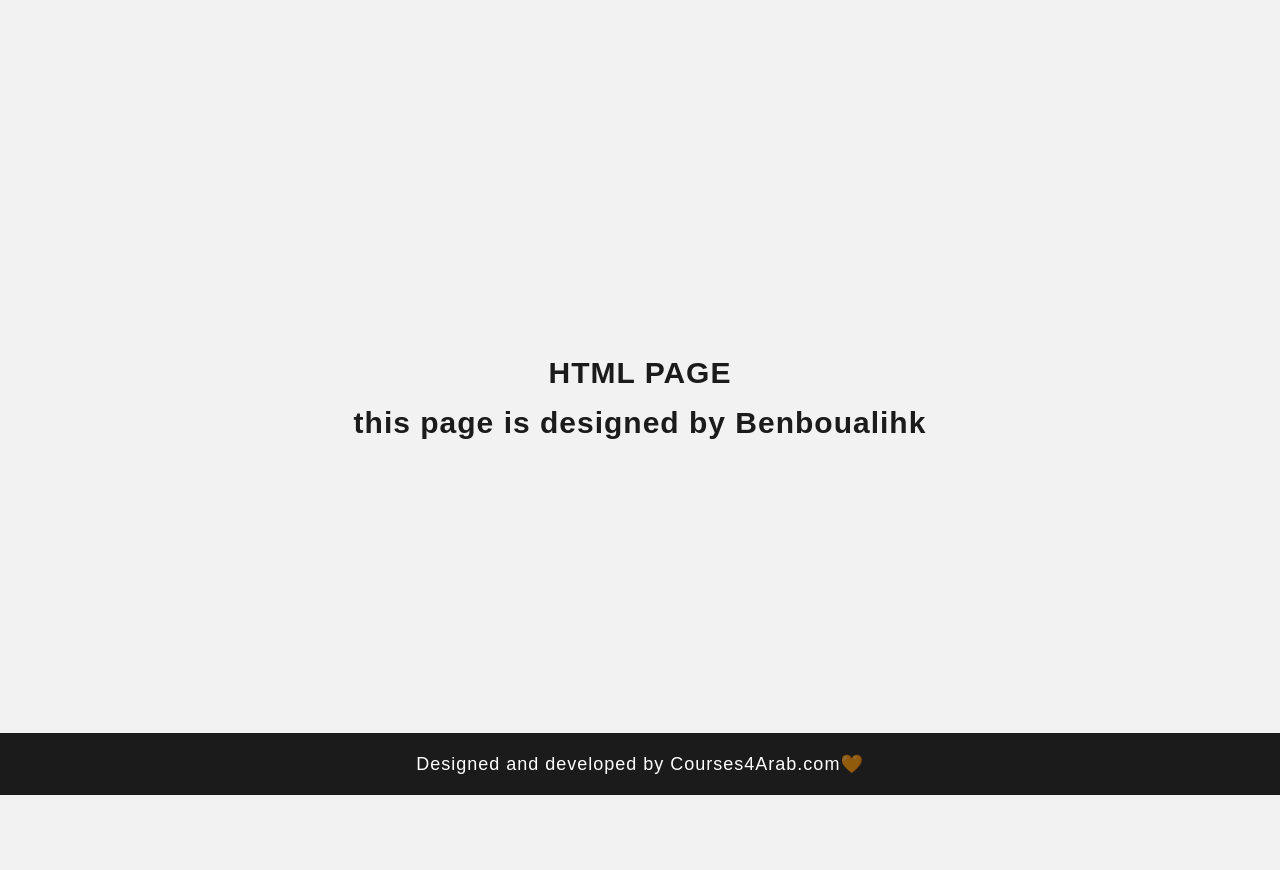
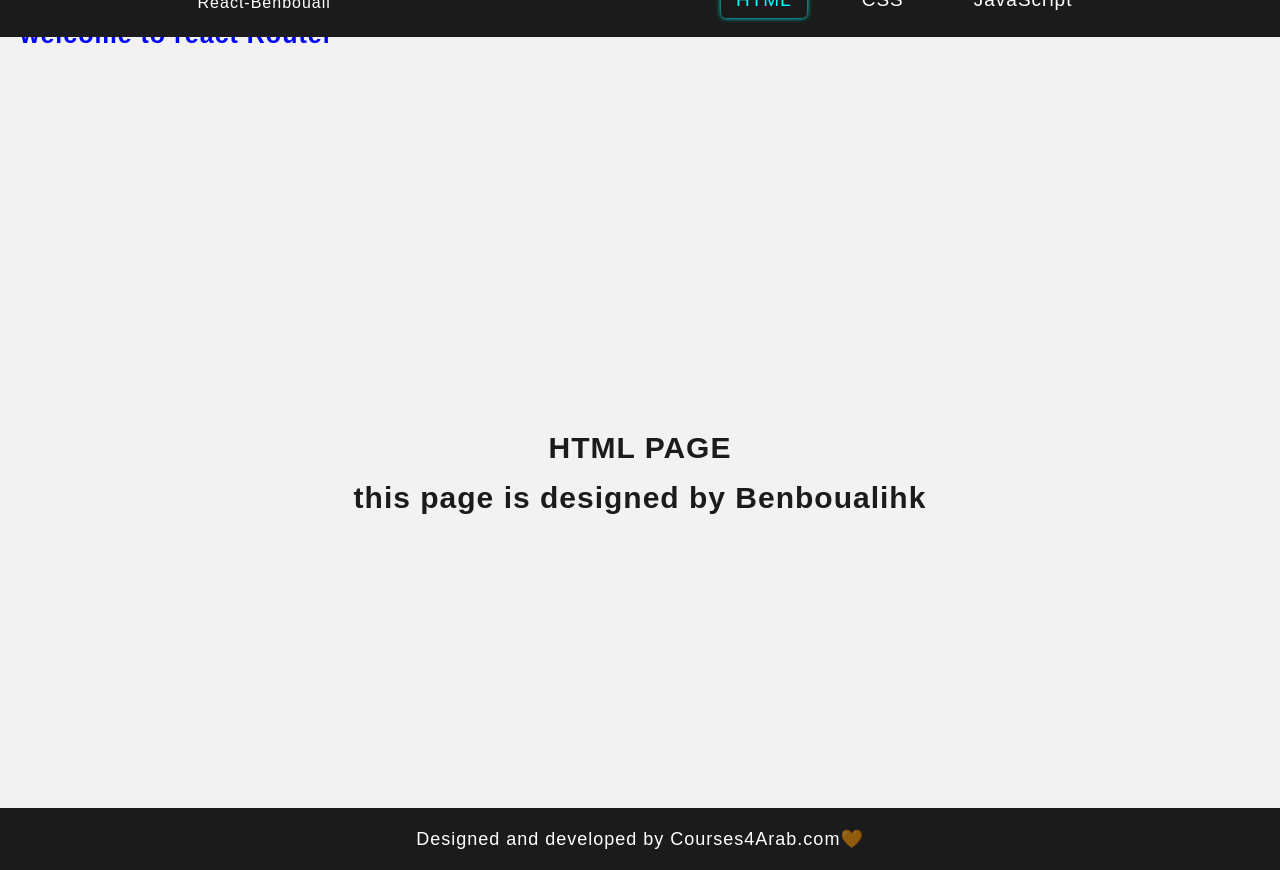
Before and after one commit to hadjkouider2/appreact, a React (Create React App) app: page /html in a window 1280 px wide. Before the commit the page ends 800 px from the top, so only its background shows below. Built offline with nearby package versions, Linux system fonts and the light colour scheme.

Commit message:
le29novembre2025

```diff
--- a/src/App.js
+++ b/src/App.js
@@ -1,18 +1,18 @@
-import { Routes } from "react-router-dom";
-import Home from './pages/home';
-import Html from './pages/html';
-import Css from './pages/css';
-import Javascript from './pages/javascript';
+import { Routes, Route } from "react-router-dom";
+import Home from "./pages/home";
+import Html from "./pages/html";
+import Css from "./pages/css";
+import Javascript from "./pages/javascript";
 
 function App() {
   return (
     <div className="App">
-
+      <h1 style={{color: "blue"}}>welcome to react Router</h1>
       <Routes>
-        <Routes path="/" element={<Home />} />
-        <Routes path="/html" element={<Html />} />
-        <Routes path="/css" element={<Css />} />
-        <Routes path="/javascript" element={<Javascript />} />
+        <Route path="/" element={<Home />} />
+        <Route path="/html" element={<Html />} />
+        <Route path="/css" element={<Css />} />
+        <Route path="/javascript" element={<Javascript />} />
       </Routes>
     </div>
   );
--- a/src/components/header.js
+++ b/src/components/header.js
@@ -1,6 +1,7 @@
 import React from 'react';
 import { Link, NavLink } from 'react-router-dom';
 import './header.css';
+
 
 
 const Header = () => {
@@ -8,7 +9,7 @@ const Header = () => {
     <div>
 
           <header  className="hide-when-mobile">
-        <Link to="/">Courses 4 Arab</Link>
+        <Link to="/"style={{padding: "25px"}}  >React-Benbouali</Link>
         <ul className="flex">
           <li className="main-list">
             <NavLink className="main-link" to="/html">
--- a/src/index.css
+++ b/src/index.css
@@ -9,4 +9,6 @@ body {
 
 .title, h2 {
   text-align: center;
+  justify-items: center;
+  color: blue;
 }
--- a/src/index.js
+++ b/src/index.js
@@ -1,42 +1,17 @@
 import React from 'react';
 import ReactDOM from 'react-dom/client';
 import './index.css';
-import { createBrowserRouter,RouterProvider } from "react-router-dom";
-import Home from './pages/home';
-import Html from './pages/html';
-import Css from './pages/css';
-import Javascript from './pages/javascript';
-
-
-
-const router = createBrowserRouter([
-  { path: "/",
-    element: <Home />,
-  errorElement: <h1>SORRY</h1>
-
-   },
-
-  { path: "/html",
-     element: <Html />,
-  errorElement: <h1>SORRY</h1>
-
-   },
-  { path: "/css",
-    element: <Css />  ,
-  errorElement: <h1>SORRY</h1>
-
-   },
-  { path: "/javascript",
-    element: <Javascript />,
-  errorElement: <h1>SORRY</h1>
-
-   },
-
-]);
+import { HelmetProvider } from 'react-helmet-async';
+import { BrowserRouter } from 'react-router-dom';
+import App from './App';
 
 const root = ReactDOM.createRoot(document.getElementById('root'));
 root.render(
   <React.StrictMode>
-    <RouterProvider router={router}  />
+    <HelmetProvider>
+      <BrowserRouter>
+        <App />
+      </BrowserRouter>
+    </HelmetProvider>
   </React.StrictMode>
 );
```
Also changed, not shown: package.json (+6 -1 lines), firebase.json (added), public/index.html (line endings or trailing spaces), 2 other files (tests, documents, lock files or other folders).
